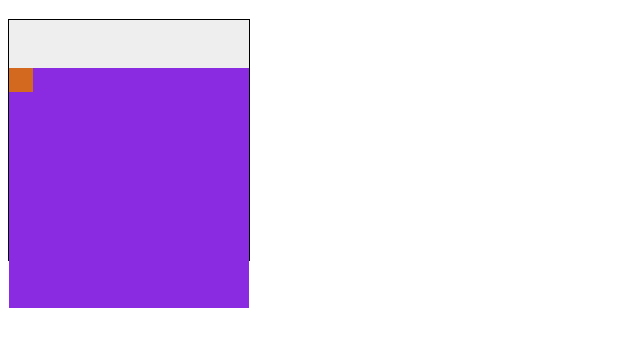
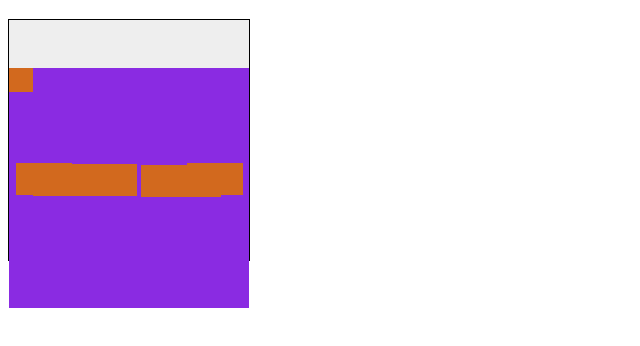
Before and after one commit to grassfuel/Web-page-for-web-page-, a plain HTML site: page add_on/index.html in a window 1280 px wide. Shown: the part 70-416 px from the top of the page, without its empty margins (0-640 px from the left). Drawn offline with Linux system fonts and the light colour scheme.

Commit message:
仮配置
position がうまく扱えていないので，近いうちに修正すること

```diff
--- a/add_on/script/style.css
+++ b/add_on/script/style.css
@@ -44,3 +44,54 @@ html,body{
     width:3vh;
     height:3vh;
 }
+
+#adds_setting{
+    position: relative;
+    left:55%;
+    top:17%;
+    background-color:chocolate;
+    width:10vh;
+    height:4vh;
+}
+#choice{
+    position: relative;
+    left:10%;
+    top:30%;
+    background-color:chocolate;
+    width:10vh;
+    height:4vh;
+}
+
+
+#hide_content{
+    position: relative;
+    left:3%;
+    top:3%;
+    background-color:chocolate;
+    width:7vh;
+    height:4vh;
+}
+#unsuitable{
+    position: relative;
+    left:30%;
+    top:-10%;
+    background-color:chocolate;
+    width:7vh;
+    height:4vh;
+}
+#see_again{
+    position: relative;
+    left:55%;
+    top:-23%;
+    background-color:chocolate;
+    width:7vh;
+    height:4vh;
+}
+#not_interested{
+    position: relative;
+    left:74%;
+    top:-37%;
+    background-color:chocolate;
+    width:7vh;
+    height:4vh;
+}
```
